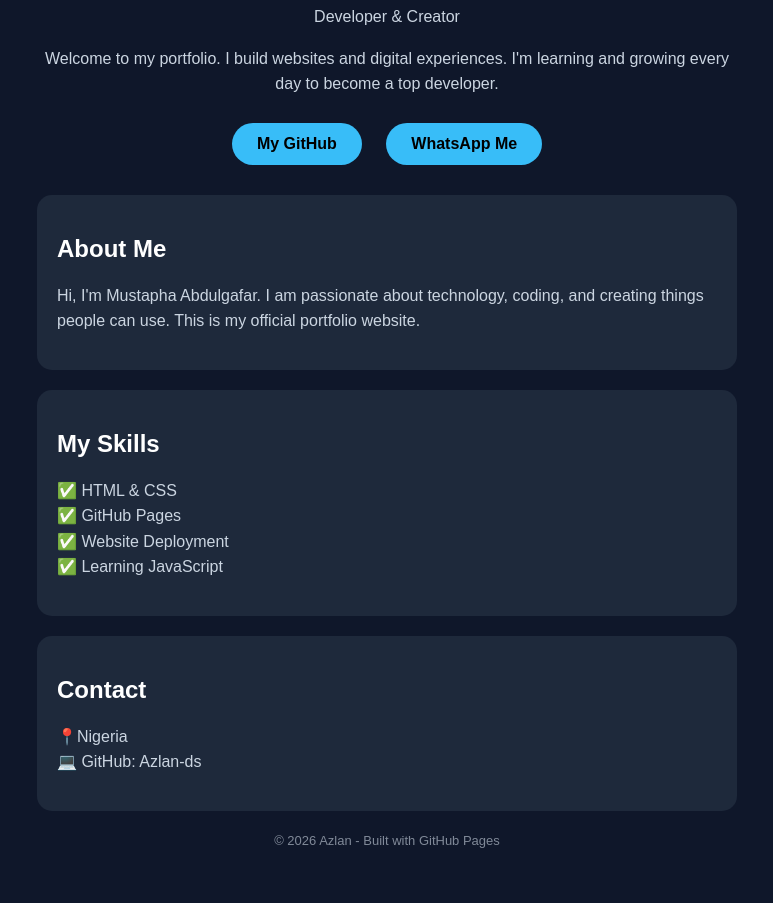
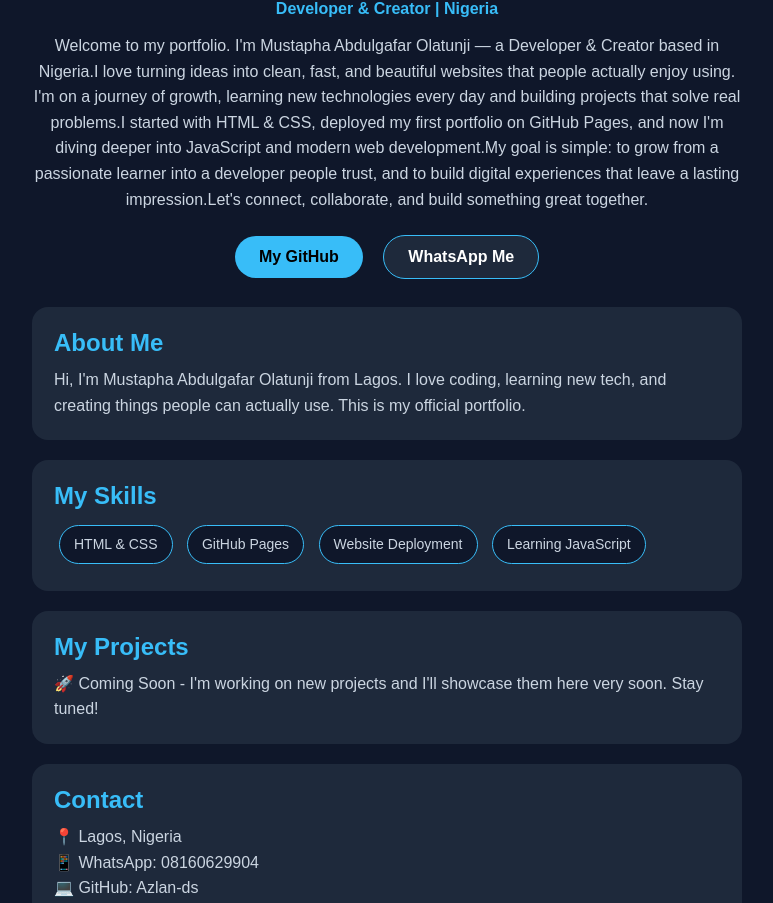
Before and after one commit to Azlan-ds/My-portfolio, a plain HTML site: page index.html in a window 1280 px wide. Shown: the part 281-1184 px from the top of the page, without its empty margins (253-1026 px from the left). Drawn offline with Linux system fonts and the light colour scheme.

Commit message:
Update index.html

```diff
--- a/index.html
+++ b/index.html
@@ -3,44 +3,66 @@
 <head>
 <meta charset="UTF-8">
 <meta name="viewport" content="width=device-width, initial-scale=1.0">
-<title>Azlan | Developer & Creator</title>
-<meta name="description" content="Azlan - Portfolio. Developer and creator from Lagos, Nigeria. Building websites, portfolio and digital experiences.">
-<meta property="og:title" content="Azlan | Developer & Creator">
-<meta property="og:description" content="Check out Azlan's portfolio - Developer from Lagos, Nigeria.">
+<title>Mustapha Abdulgafar Olatunji | Developer & Creator</title>
+<meta name="description" content="Mustapha Abdulgafar Olatunji - Portfolio. Developer and creator from Nigeria. Building websites and digital experiences.">
+<meta property="og:title" content="Mustapha Abdulgafar Olatunji | Developer">
+<meta property="og:description" content="Portfolio of Mustapha Abdulgafar Olatunji from Lagos, Nigeria.">
 <meta property="og:type" content="website">
 <meta property="og:url" content="https://azlan-ds.github.io/My-portfolio/">
 <meta property="og:image" content="https://azlan-ds.github.io/My-portfolio/profile.jpg">
 <style>
-body{font-family:Arial,sans-serif;margin:0;background:#0f172a;color:white;text-align:center}
-.container{max-width:700px;margin:0 auto;padding:40px 20px}
-img{width:160px;height:160px;border-radius:50%;object-fit:cover;border:4px solid #38bdf8}
-h1{font-size:36px;margin:15px 0 5px}
-p{color:#cbd5e1;line-height:1.6}
-.btn{display:inline-block;background:#38bdf8;color:#000;padding:12px 25px;border-radius:30px;text-decoration:none;font-weight:bold;margin:10px}
-.card{background:#1e293b;padding:20px;border-radius:15px;margin:20px 0;text-align:left}
+*{box-sizing:border-box;margin:0;padding:0}
+body{font-family:Arial,sans-serif;background:#0f172a;color:white}
+.container{max-width:750px;margin:0 auto;padding:30px 20px;text-align:center}
+img.profile{width:170px;height:170px;border-radius:50%;object-fit:cover;border:4px solid #38bdf8;margin-top:20px}
+h1{font-size:32px;margin:15px 0 5px}
+.subtitle{color:#38bdf8;font-weight:bold}
+.bio{color:#cbd5e1;line-height:1.6;margin:15px 0}
+.btn{display:inline-block;background:#38bdf8;color:#000;padding:12px 24px;border-radius:30px;text-decoration:none;font-weight:bold;margin:8px}
+.btn2{background:#1e293b;color:white;border:1px solid #38bdf8}
+.card{background:#1e293b;padding:22px;border-radius:16px;margin:20px 0;text-align:left}
+.card h2{margin-bottom:10px;color:#38bdf8}
+.card p{color:#cbd5e1;line-height:1.6}
+.skill{display:inline-block;background:#0f172a;border:1px solid #38bdf8;padding:7px 14px;border-radius:20px;margin:5px;font-size:14px}
+.footer{font-size:13px;opacity:0.6;margin-top:30px}
+@media(max-width:600px){h1{font-size:26px}}
 </style>
 </head>
 <body>
 <div class="container">
-<img src="profile.jpg" alt="Azlan">
-<h1>Azlan Dsouza</h1>
-<p>Developer & Creator</p>
-<p>Welcome to my portfolio. I build websites and digital experiences. I'm learning and growing every day to become a top developer.</p>
+<img class="profile" src="profile.jpg" alt="Mustapha Abdulgafar Olatunji">
+<h1>Mustapha Abdulgafar Olatunji</h1>
+<p class="subtitle">Developer & Creator | Nigeria</p>
+<p class="bio">Welcome to my portfolio. I'm Mustapha Abdulgafar Olatunji — a Developer & Creator based in Nigeria.I love turning ideas into clean, fast, and beautiful websites that people actually enjoy using. I'm on a journey of growth, learning new technologies every day and building projects that solve real problems.I started with HTML & CSS, deployed my first portfolio on GitHub Pages, and now I'm diving deeper into JavaScript and modern web development.My goal is simple: to grow from a passionate learner into a developer people trust, and to build digital experiences that leave a lasting impression.Let's connect, collaborate, and build something great together.</p>
 <a class="btn" href="https://github.com/Azlan-ds" target="_blank">My GitHub</a>
-<a class="btn" href="https://wa.me/2348160629904">WhatsApp Me</a>
+<a class="btn btn2" href="https://wa.me/2348160629904" target="_blank">WhatsApp Me</a>
+
 <div class="card">
 <h2>About Me</h2>
-<p>Hi, I'm Mustapha Abdulgafar. I am passionate about technology, coding, and creating things people can use. This is my official portfolio website.</p>
+<p>Hi, I'm Mustapha Abdulgafar Olatunji from Lagos. I love coding, learning new tech, and creating things people can actually use. This is my official portfolio.</p>
 </div>
+
 <div class="card">
 <h2>My Skills</h2>
-<p>✅ HTML & CSS<br>✅ GitHub Pages<br>✅ Website Deployment<br>✅ Learning JavaScript</p>
+<p>
+<span class="skill">HTML & CSS</span>
+<span class="skill">GitHub Pages</span>
+<span class="skill">Website Deployment</span>
+<span class="skill">Learning JavaScript</span>
+</p>
 </div>
+
+<div class="card">
+<h2>My Projects</h2>
+<p>🚀 Coming Soon - I'm working on new projects and I'll showcase them here very soon. Stay tuned!</p>
+</div>
+
 <div class="card">
 <h2>Contact</h2>
-<p>📍Nigeria<br>💻 GitHub: Azlan-ds</p>
+<p>📍 Lagos, Nigeria<br>📱 WhatsApp: 08160629904<br>💻 GitHub: Azlan-ds</p>
 </div>
-<p style="font-size:13px;opacity:0.6">© 2026 Azlan - Built with GitHub Pages</p>
+
+<p class="footer">© 2026 Mustapha Abdulgafar Olatunji - Built with GitHub Pages</p>
 </div>
 </body>
 </html>
```
